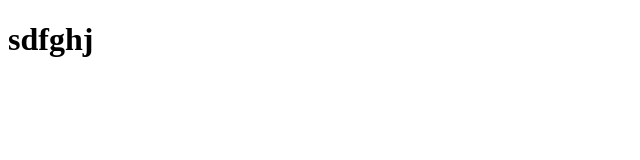
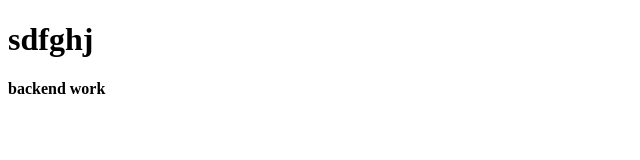
Before and after one commit to pl743/Demo, a plain HTML site: page index.html in a window 1280 px wide. Shown: the whole page, without its empty margins (0-640 px from the left). Drawn offline with Linux system fonts and the light colour scheme.

Commit message:
backend work

```diff
--- a/index.html
+++ b/index.html
@@ -7,5 +7,6 @@
 </head>
 <body>
     <h1>sdfghj</h1>
+    <h4>backend work</h4>
 </body>
 </html>
```
